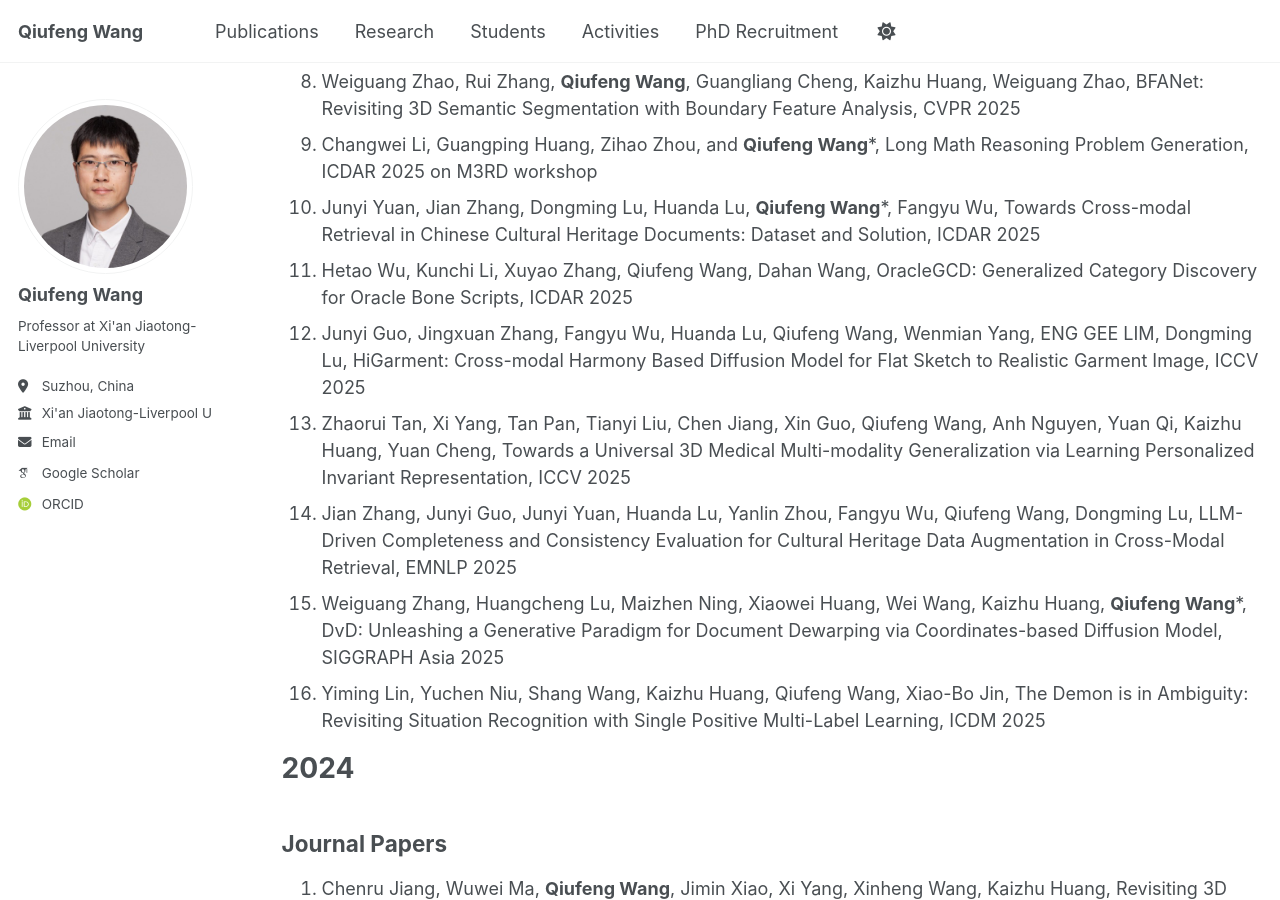
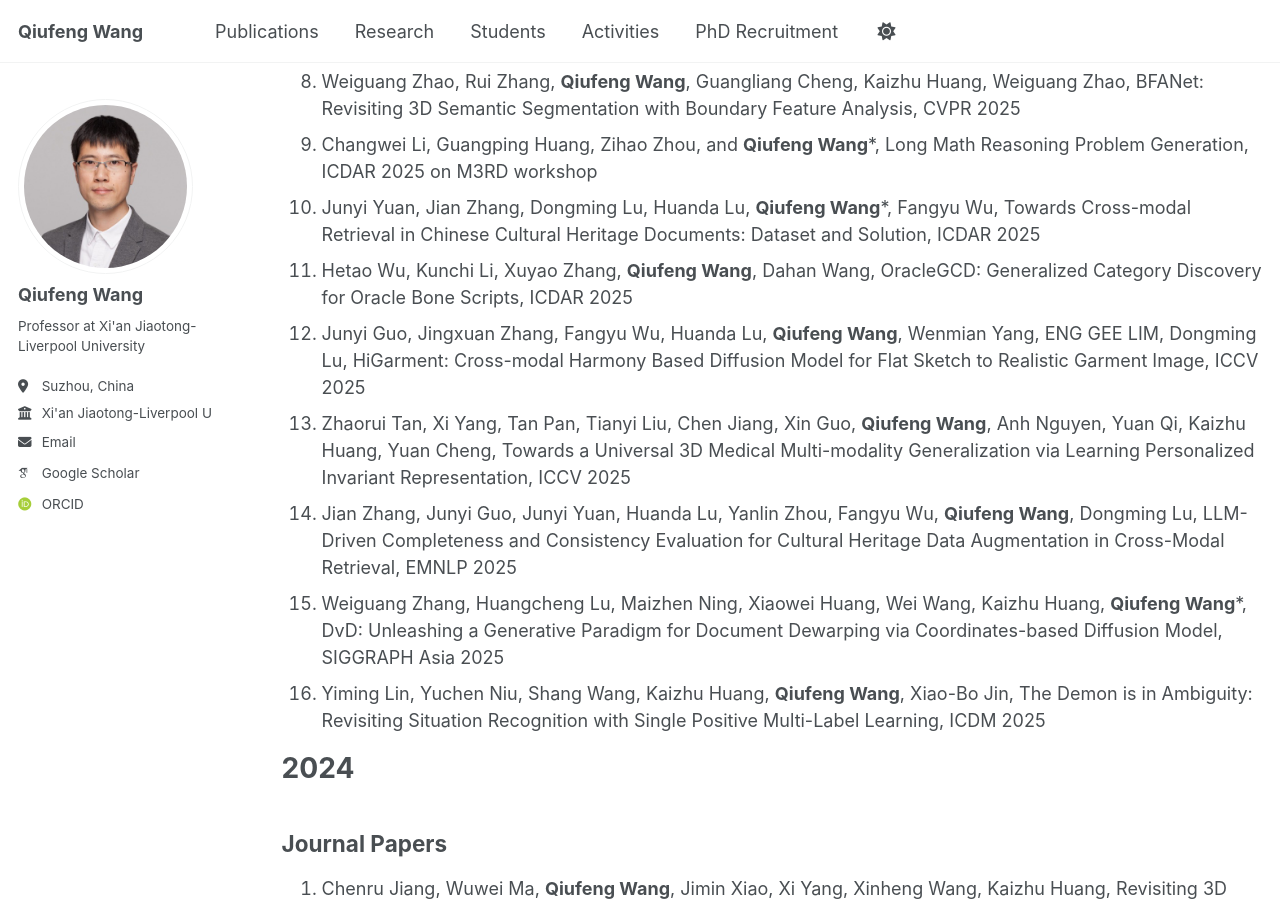
Before and after one commit to WQF510/WQF510.github.io, a Jekyll site: the page built from _pages/publications.md, in a window 1280 px wide and 900 px high, scrolled down 1946 px. Built offline with Jekyll 4.4.1, drawn with Linux system fonts in a browser that asks for light colours; some web fonts are replaced.

```diff
--- a/_pages/publications.md
+++ b/_pages/publications.md
@@ -33,12 +33,12 @@ See full publications at my [Google Scholar](https://scholar.google.com/citation
 8.  Weiguang Zhao, Rui Zhang, **Qiufeng Wang**, Guangliang Cheng, Kaizhu Huang, Weiguang Zhao, BFANet: Revisiting 3D Semantic Segmentation with Boundary Feature Analysis, CVPR 2025
 9.  Changwei Li, Guangping Huang, Zihao Zhou, and **Qiufeng Wang***, Long Math Reasoning Problem Generation, ICDAR 2025 on M3RD workshop
 10. Junyi Yuan, Jian Zhang, Dongming Lu, Huanda Lu, **Qiufeng Wang***, Fangyu Wu, Towards Cross-modal Retrieval in Chinese Cultural Heritage Documents: Dataset and Solution, ICDAR 2025
-11. Hetao Wu, Kunchi Li, Xuyao Zhang, Qiufeng Wang, Dahan Wang, OracleGCD: Generalized Category Discovery for Oracle Bone Scripts, ICDAR 2025
-12. Junyi Guo, Jingxuan Zhang, Fangyu Wu, Huanda Lu, Qiufeng Wang, Wenmian Yang, ENG GEE LIM, Dongming Lu, HiGarment: Cross-modal Harmony Based Diffusion Model for Flat Sketch to Realistic Garment Image, ICCV 2025
-13. Zhaorui Tan, Xi Yang, Tan Pan, Tianyi Liu, Chen Jiang, Xin Guo, Qiufeng Wang, Anh Nguyen, Yuan Qi, Kaizhu Huang, Yuan Cheng, Towards a Universal 3D Medical Multi-modality Generalization via Learning Personalized Invariant Representation, ICCV 2025
-14. Jian Zhang, Junyi Guo, Junyi Yuan, Huanda Lu, Yanlin Zhou, Fangyu Wu, Qiufeng Wang, Dongming Lu, LLM-Driven Completeness and Consistency Evaluation for Cultural Heritage Data Augmentation in Cross-Modal Retrieval, EMNLP 2025
+11. Hetao Wu, Kunchi Li, Xuyao Zhang, **Qiufeng Wang**, Dahan Wang, OracleGCD: Generalized Category Discovery for Oracle Bone Scripts, ICDAR 2025
+12. Junyi Guo, Jingxuan Zhang, Fangyu Wu, Huanda Lu, **Qiufeng Wang**, Wenmian Yang, ENG GEE LIM, Dongming Lu, HiGarment: Cross-modal Harmony Based Diffusion Model for Flat Sketch to Realistic Garment Image, ICCV 2025
+13. Zhaorui Tan, Xi Yang, Tan Pan, Tianyi Liu, Chen Jiang, Xin Guo, **Qiufeng Wang**, Anh Nguyen, Yuan Qi, Kaizhu Huang, Yuan Cheng, Towards a Universal 3D Medical Multi-modality Generalization via Learning Personalized Invariant Representation, ICCV 2025
+14. Jian Zhang, Junyi Guo, Junyi Yuan, Huanda Lu, Yanlin Zhou, Fangyu Wu, **Qiufeng Wang**, Dongming Lu, LLM-Driven Completeness and Consistency Evaluation for Cultural Heritage Data Augmentation in Cross-Modal Retrieval, EMNLP 2025
 15. Weiguang Zhang, Huangcheng Lu, Maizhen Ning, Xiaowei Huang, Wei Wang, Kaizhu Huang, **Qiufeng Wang***, DvD: Unleashing a Generative Paradigm for Document Dewarping via Coordinates-based Diffusion Model, SIGGRAPH Asia 2025
-16. Yiming Lin, Yuchen Niu, Shang Wang, Kaizhu Huang, Qiufeng Wang, Xiao-Bo Jin, The Demon is in Ambiguity: Revisiting Situation Recognition with Single Positive Multi-Label Learning, ICDM 2025
+16. Yiming Lin, Yuchen Niu, Shang Wang, Kaizhu Huang, **Qiufeng Wang**, Xiao-Bo Jin, The Demon is in Ambiguity: Revisiting Situation Recognition with Single Positive Multi-Label Learning, ICDM 2025
 
 
 # 2024
```
